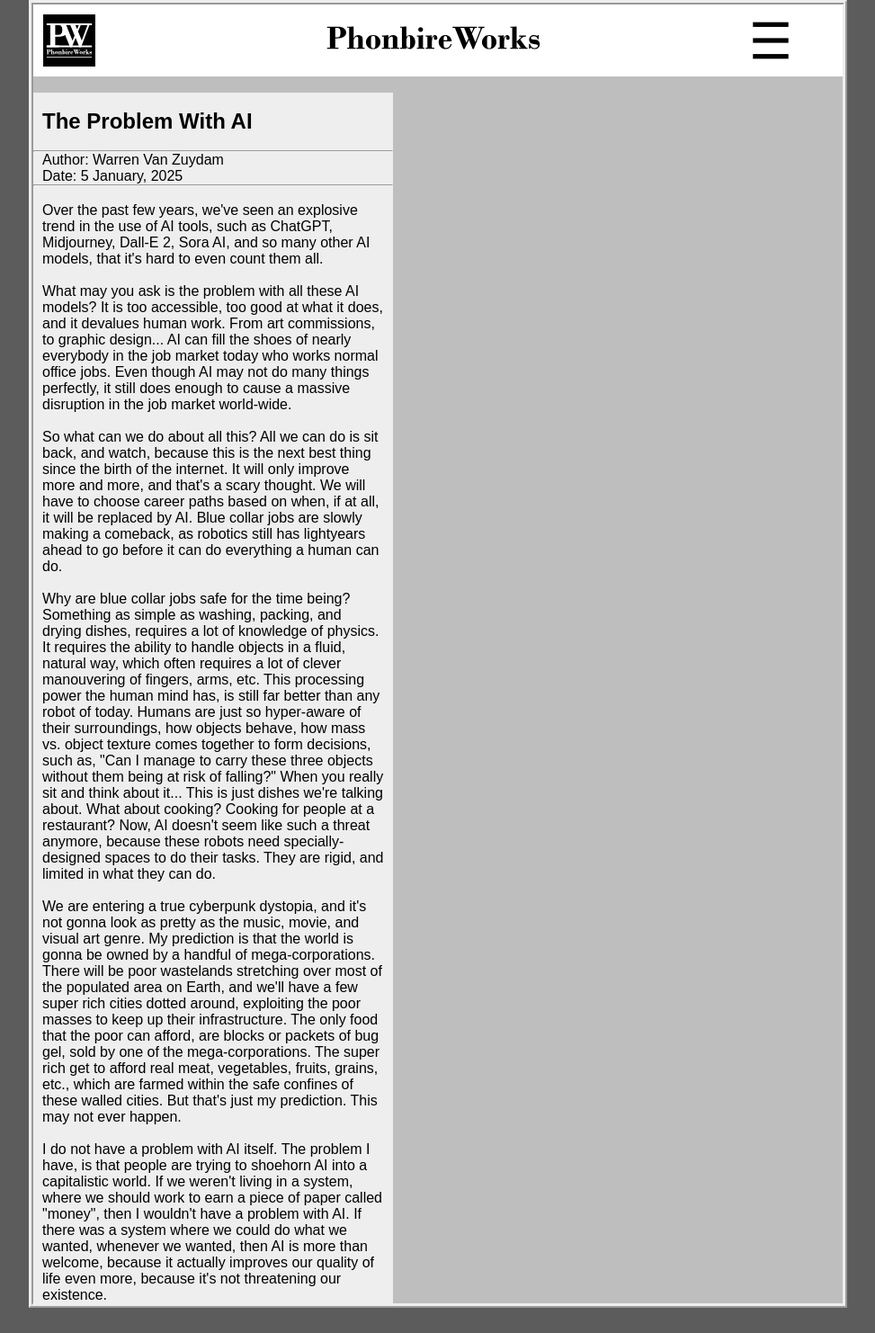
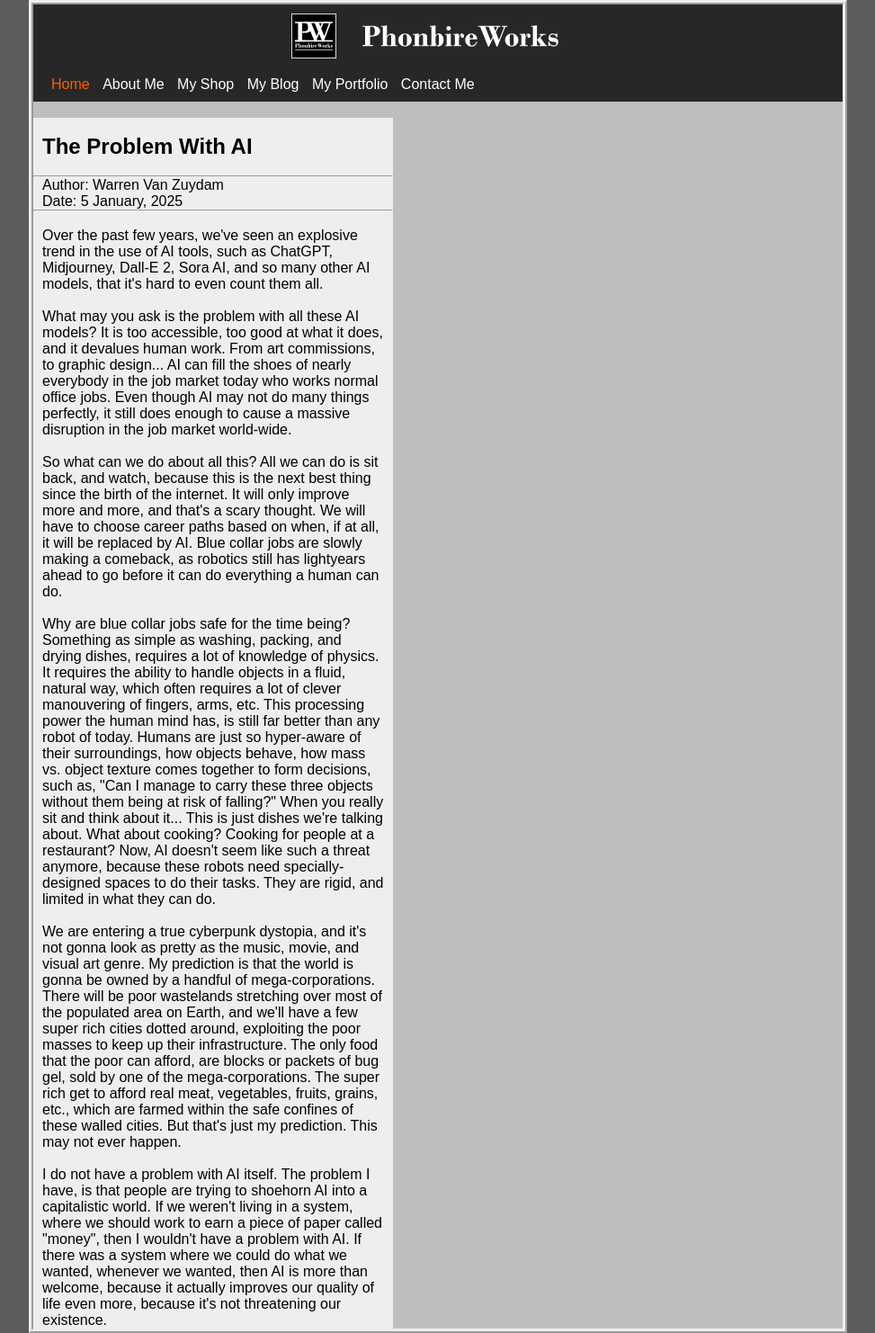
Before and after one commit to PhonbireWorks/site, a Jekyll site: the page blogs/5 January, 2025.html, which Jekyll copies as it is, in a window 1280 px wide. Shown: the whole page at 90% size, without its empty margins (153-1126 px from the left). Built offline with Jekyll 4.4.1, drawn with Linux system fonts in a browser that asks for light colours; before the commit the page ends 1454 px from its top, so only the background shows below that.

Commit message:
Add files via upload

```diff
--- a/blogs/5 January, 2025.html
+++ b/blogs/5 January, 2025.html
@@ -23,31 +23,26 @@
 
 
 
+        <div
+            style="width: 880px; height: auto; background-color: #272727; display: flex; justify-content: center; padding: 10px">
+            <img src="../assets/logo.svg" alt="" style="height: 50px">
+            <img src="../assets/logo2.svg" alt="" style="height: 50px">
+        </div>
+
         <!-- NAV STARTS -->
-        <nav>
-            <div style="width: 900px; height: 80px; background-color: #ffffff; position: relative;">
-                <img src="../assets/logo.svg" alt="" style="width: 60px; left: 10px; top: 10px; position:absolute">
-                <img src="../assets/logo2.svg" alt="" style="width: 300px; left: 295px; top: 10px; position:absolute">
-                <img src="../assets/hamburger.svg" alt=""
-                    style="width: 60px; left: 790px; top: 8px; cursor: pointer; position:absolute"
-                    onclick="toggleDiv()">
-            </div>
-            <div style="width: 900px; background-color: #bebebe; display: none; flex-direction: column;" id="menu">
-                <a href="../index.html" style="font-size: 32px; text-decoration: none;"
-                    aria-label="Link to Warren's home page" class="button-style-1">Home</a>
-                <a href="../about.html" style="font-size: 32px; text-decoration: none;"
-                    aria-label="Link to Warren's about page" class="button-style-1">About</a>
-                <a href="../shop.html" style="font-size: 32px; text-decoration: none;"
-                    aria-label="Link to Warren's about page" class="button-style-1">Shop</a>
-                <a href="../blog.html" style="font-size: 32px; text-decoration: none;"
-                    aria-label="Link to Warren's blog page" class="button-style-1">Blog</a>
-                <a href="" style="font-size: 32px; text-decoration: none;"
-                    aria-label="Link to Warren's YouTube videos within Warren's website"
-                    class="button-style-1">Portfolio</a>
-                <a href="../contact.html" style="font-size: 32px; text-decoration: none;"
-                    aria-label="Link to Warren's YouTube videos within Warren's website"
-                    class="button-style-1">Contact</a>
-            </div>
+        <nav style="background-color: #272727; padding: 10px">
+            <a href="index.html" style="font-size: 16px; text-decoration: none; color: #FF5E00; margin-left: 10px;"
+                aria-label="Link to Warren's home page">Home</a>
+            <a href="about.html" style="font-size: 16px; text-decoration: none; color: #ffffff; margin-left: 10px;"
+                aria-label="Link to Warren's home page">About Me</a>
+            <a href="shop.html" style="font-size: 16px; text-decoration: none; color: #ffffff; margin-left: 10px;"
+                aria-label="Link to Warren's home page">My Shop</a>
+            <a href="blog.html" style="font-size: 16px; text-decoration: none; color: #ffffff; margin-left: 10px;"
+                aria-label="Link to Warren's home page">My Blog</a>
+            <a href="" style="font-size: 16px; text-decoration: none; color: #ffffff; margin-left: 10px;"
+                aria-label="Link to Warren's home page">My Portfolio</a>
+            <a href="" style="font-size: 16px; text-decoration: none; color: #ffffff; margin-left: 10px;"
+                aria-label="Link to Warren's home page">Contact Me</a>
         </nav>
         <!-- NAV ENDS -->
         <br>
```
Also changed, not shown: assets/logo2.svg.
